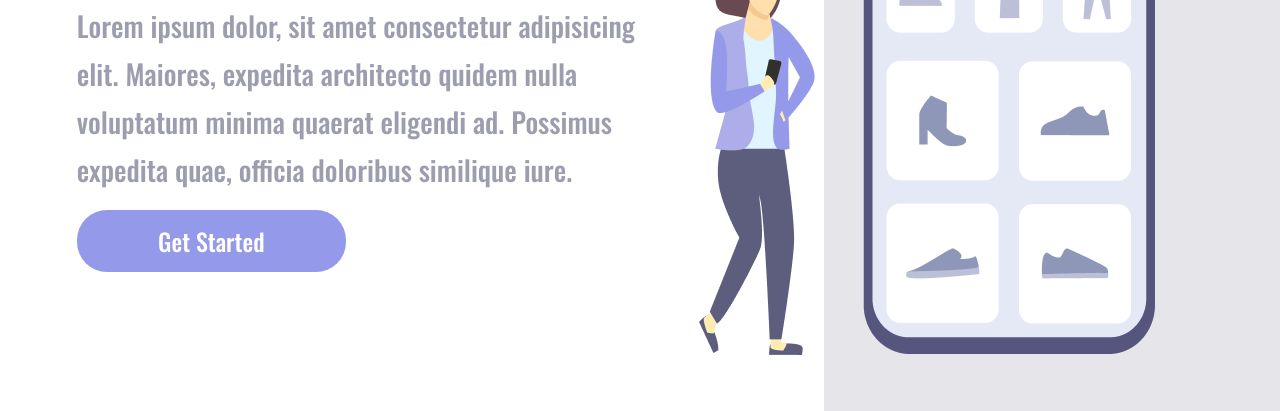
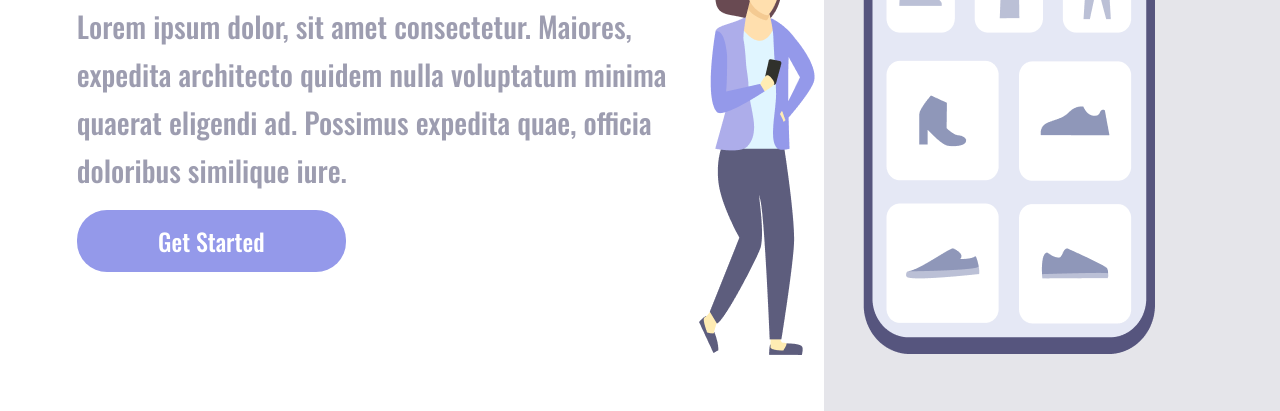
Before and after one commit to JoaoDevel/DESAFIO-03-RESPONSIVIDADE, a plain HTML site: page index.html in a window 1280 px wide. Shown: the part 389-800 px from the top of the page. Drawn offline with nearby package versions, Linux system fonts and the light colour scheme.

Commit message:
alteração do tamanho do <p/> e  do paragrafo

```diff
--- a/index.html
+++ b/index.html
@@ -11,7 +11,7 @@
         <section class="container-left">
            <div class="text">
                 <h1>Easy Shopping<br>Via Mobile</h1>
-                <p>Lorem ipsum dolor, sit amet consectetur adipisicing elit. Maiores, expedita architecto quidem nulla voluptatum minima quaerat eligendi ad. Possimus expedita quae, officia doloribus similique iure.</p>
+                <p>Lorem ipsum dolor, sit amet consectetur. Maiores, expedita architecto quidem nulla voluptatum minima quaerat eligendi ad. Possimus expedita quae, officia doloribus similique iure.</p>
                 <button>Get Started</button>
             </div>
         </section>
--- a/style.css
+++ b/style.css
@@ -64,7 +64,7 @@ img{
 .container-left p{
     color: #5D5D7D;
     opacity: 0.6;
-    font-size: 28px;
+    font-size: 29px;
     font-weight: 400;
     line-height: 48px;
     width: 600px;
```
